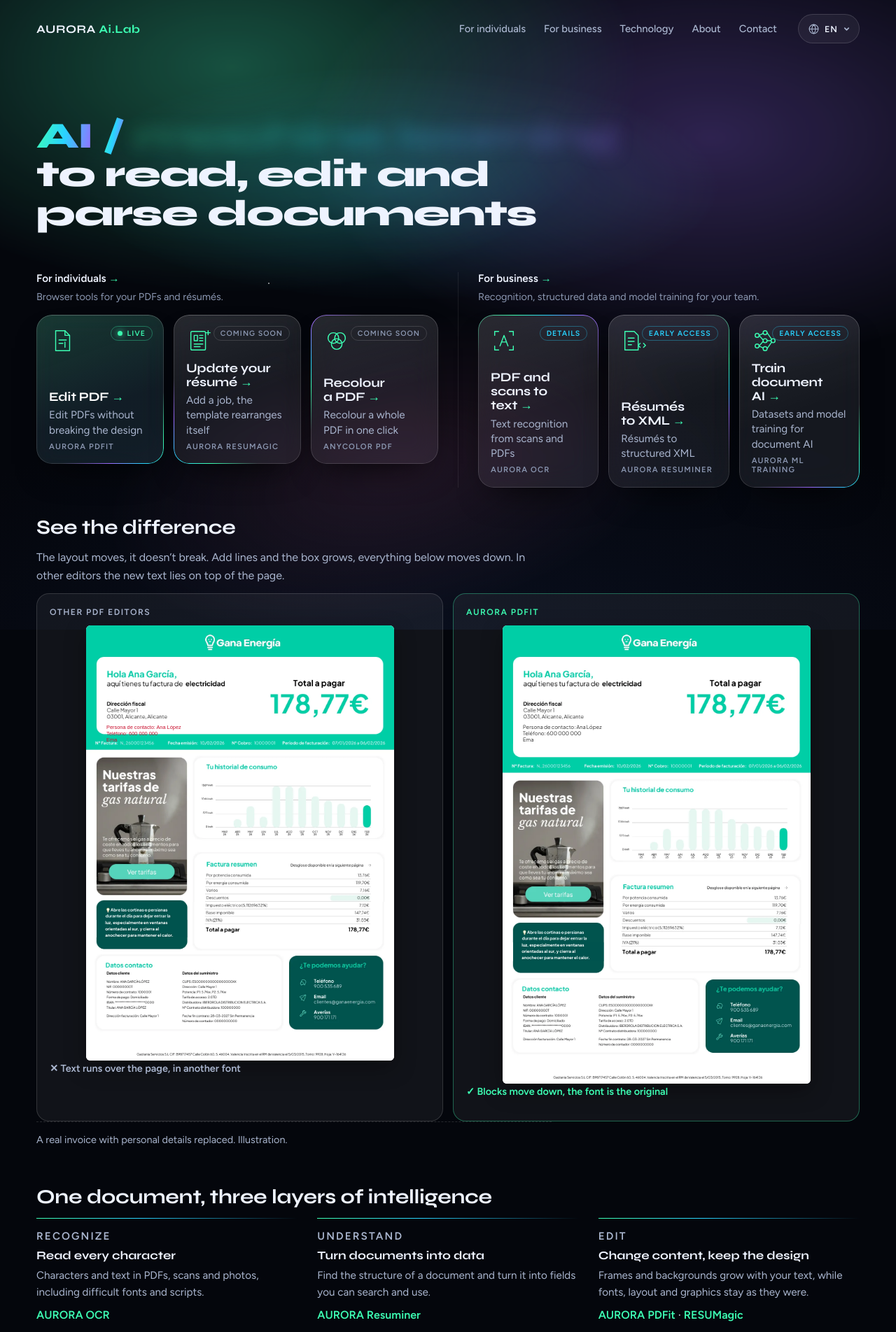
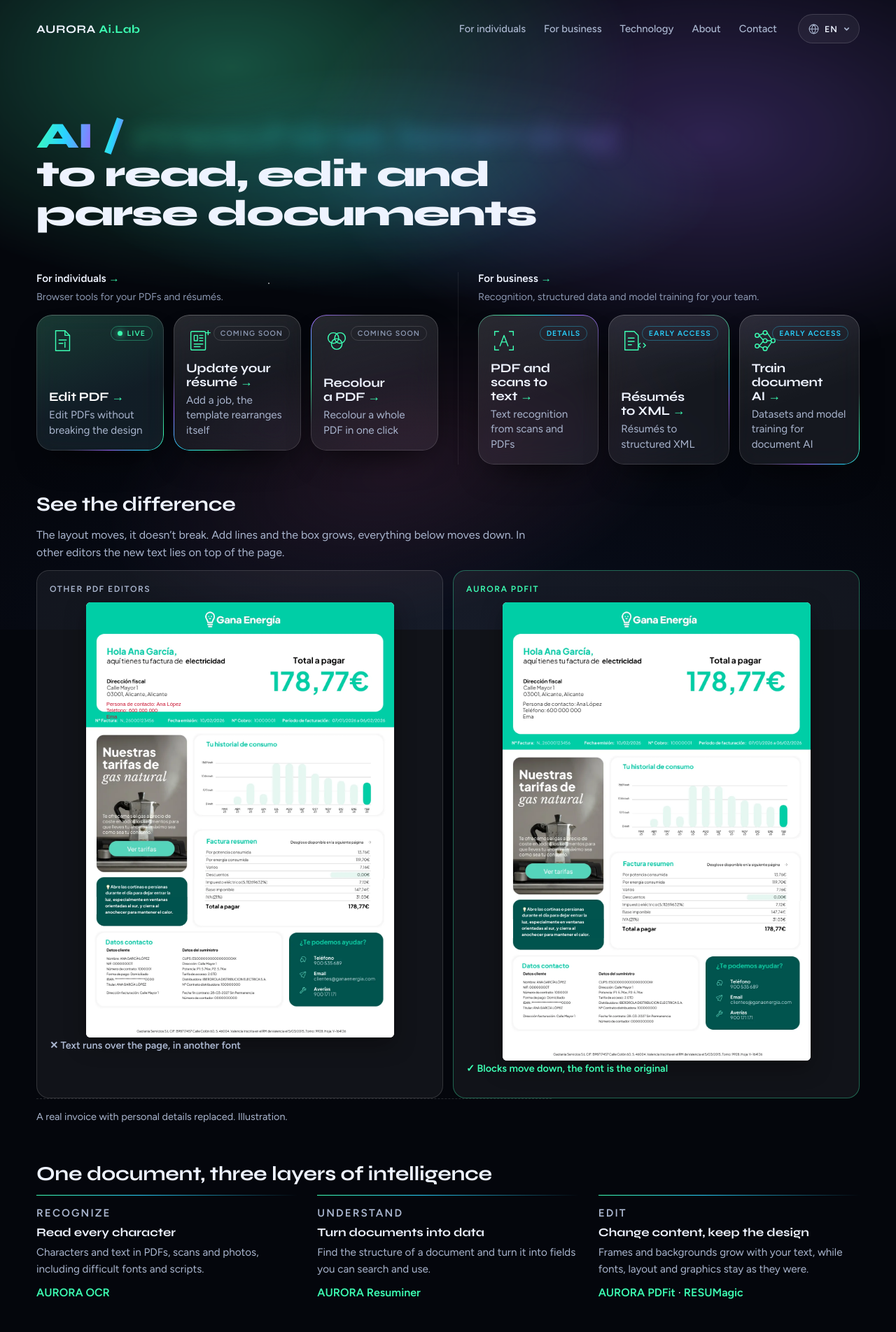
Before and after one commit to Totororik/rora.es, a Jekyll site: the page built from index.html, in a window 1280 px wide. Shown: the top 1904 px of the page at 70% size. Built offline with Jekyll 4.4.1, drawn with Linux system fonts in a browser that asks for light colours.

Commit message:
Home squares: no product names under the action, only what it does
Co-Authored-By: Claude Opus 5.5 <noreply@anthropic.com>
Claude-Session: https://claude.ai/code/session_018wxw8nUirvxwf4q119Hca8

```diff
--- a/_includes/tile.html
+++ b/_includes/tile.html
@@ -4,5 +4,5 @@
         <a class="tile link{% if p.status == 'live' %} primary{% endif %}" href="{{ p.href[L] }}" style="--n:{{ include.n }}">
           <span class="ico" aria-hidden="true"><svg viewBox="0 0 40 40">{{ p.icon }}</svg></span>
           <span class="tag {{ site.data.t.status_class[p.status] }}">{{ T.status[p.status] }}</span>
-          <span class="txt"><h3>{{ p.action[L] }} <span class="go" aria-hidden="true">→</span></h3><p>{{ p.short[L] }}</p><span class="brand">{{ p.name }}</span></span>
+          <span class="txt"><h3>{{ p.action[L] }} <span class="go" aria-hidden="true">→</span></h3><p>{{ p.short[L] }}</p></span>
         </a>
--- a/aurora.css
+++ b/aurora.css
@@ -125,7 +125,6 @@ h1 .w.hl { color: transparent; -webkit-background-clip: text; background-clip: t
 .tile.link:hover h3 .go { transform: translateX(5px); }
 .tile p { margin: 0; font-size: .95rem; line-height: 1.4; color: var(--ink-soft); }
 /* the square says what it does; the brand is the small print under it, like a tool shelf */
-.tile .brand { font: 600 .7rem/1.2 var(--body); letter-spacing: .1em; text-transform: uppercase; color: var(--ink-faint); }
 /* the one product people can use today stands out */
 .tile.primary { background: linear-gradient(160deg, rgba(61,255,180,.16), rgba(41,211,255,.05) 60%), var(--glass); }
 .tile.primary h3 { color: #fff; }
```
